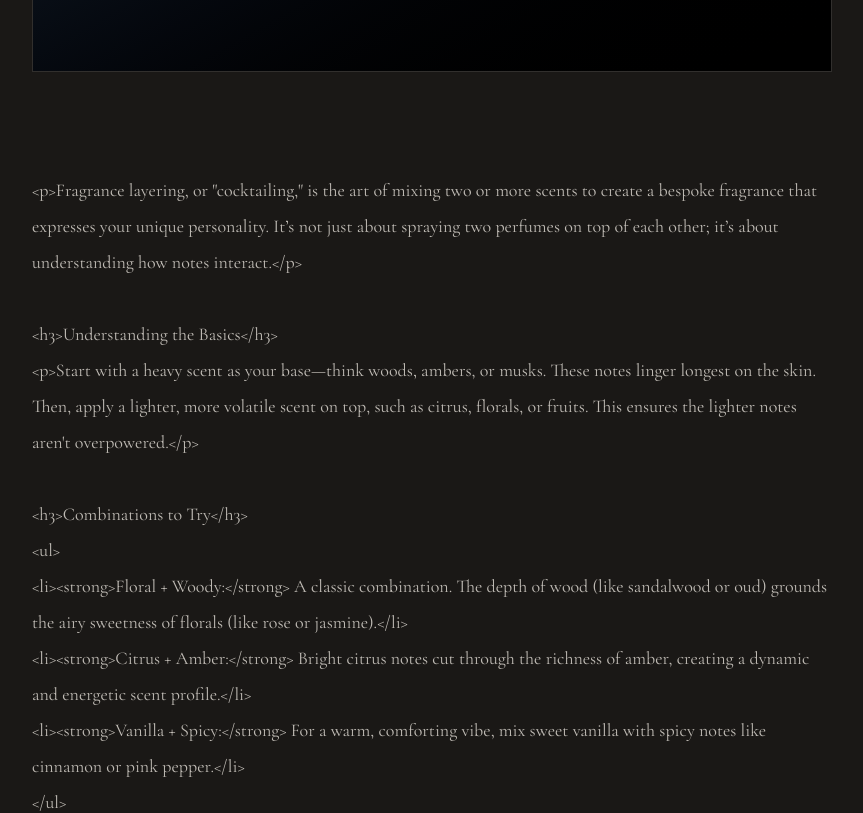
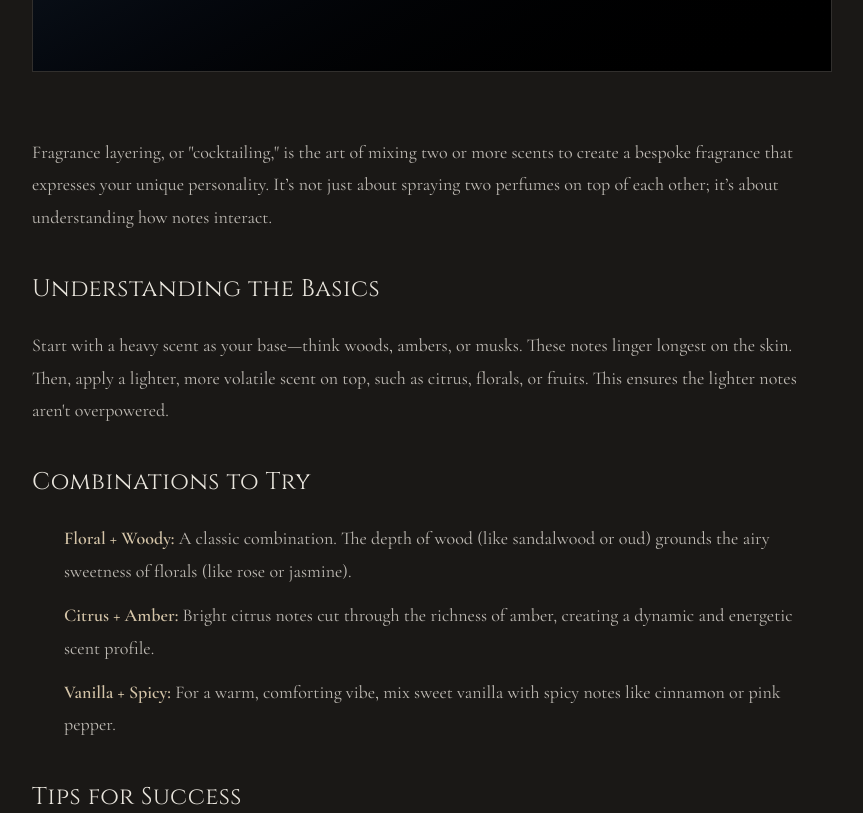
Before and after one commit to Ardyn-Mochan/houseofelyra-brand, a React (Vite) app: page /blog/art-of-layering-perfume in a window 1280 px wide. Shown: the part 960-1773 px from the top of the page, without its empty margins (208-1071 px from the left). Built offline with nearby package versions, Linux system fonts and the light colour scheme.

Commit message:
Fix blog article HTML rendering and add proper content styling

```diff
--- a/src/index.css
+++ b/src/index.css
@@ -84,3 +84,53 @@ h6 {
 .hide-scrollbar::-webkit-scrollbar {
   display: none;
 }
+
+/* Article Content Styling */
+.article-content h1,
+.article-content h2,
+.article-content h3,
+.article-content h4,
+.article-content h5,
+.article-content h6 {
+  font-family: var(--font-cinzel);
+  color: var(--color-elyra-cream);
+  margin-top: 2rem;
+  margin-bottom: 1rem;
+  letter-spacing: 0.02em;
+}
+
+.article-content h1 { font-size: 2.5rem; }
+.article-content h2 { font-size: 2rem; }
+.article-content h3 { font-size: 1.5rem; }
+.article-content h4 { font-size: 1.25rem; }
+
+.article-content p {
+  margin-bottom: 1.5rem;
+  line-height: 1.8;
+}
+
+.article-content ul,
+.article-content ol {
+  margin-bottom: 1.5rem;
+  padding-left: 2rem;
+  line-height: 1.8;
+}
+
+.article-content li {
+  margin-bottom: 0.75rem;
+}
+
+.article-content strong {
+  color: var(--color-elyra-soft-gold);
+  font-weight: 600;
+}
+
+.article-content a {
+  color: var(--color-elyra-soft-gold);
+  text-decoration: underline;
+  transition: color 0.3s;
+}
+
+.article-content a:hover {
+  color: var(--color-elyra-cream);
+}
--- a/src/pages/BlogPost.jsx
+++ b/src/pages/BlogPost.jsx
@@ -112,16 +112,12 @@ const BlogPost = () => {
                         initial={{ opacity: 0, y: 20 }}
                         animate={{ opacity: 1, y: 0 }}
                         transition={{ duration: 0.8, delay: 0.4 }}
-                        className="prose prose-invert prose-lg max-w-none"
+                        className="article-content"
                     >
                         <div
-                            className="text-elyra-cream/80 font-cormorant text-lg leading-loose space-y-6"
-                            style={{
-                                whiteSpace: 'pre-line'
-                            }}
-                        >
-                            {post.content}
-                        </div>
+                            className="text-elyra-cream/80 font-cormorant text-lg leading-loose"
+                            dangerouslySetInnerHTML={{ __html: post.content }}
+                        />
                     </motion.div>
 
                     {/* Divider */}
```
